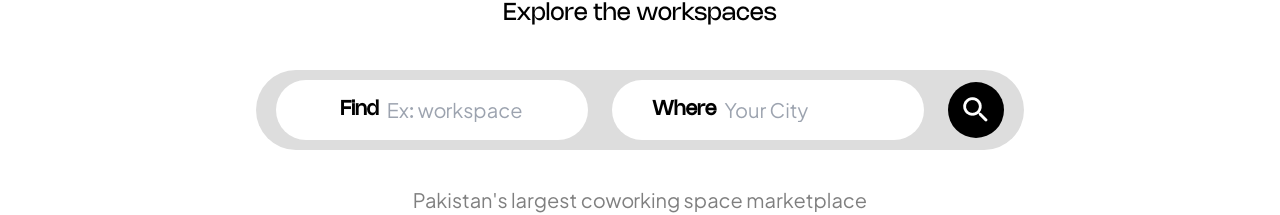
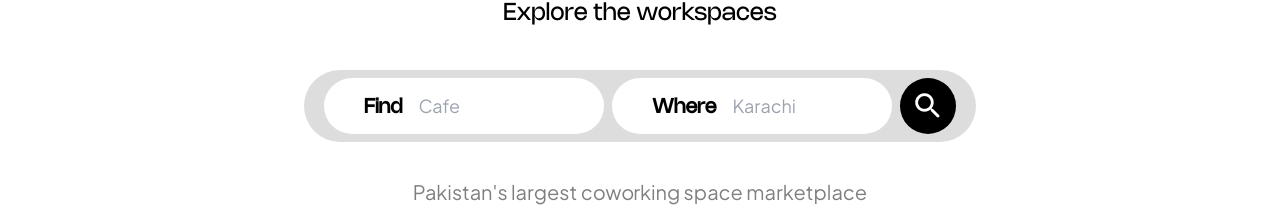
Before and after one commit to RaimaAftab95/outworkx, a React (Vite) app: page / in a window 1280 px wide. Shown: the part 354-569 px from the top of the page. Built offline with nearby package versions, Linux system fonts and the light colour scheme; no server answers.

Commit message:
CU-86epb5r9q Some refactoring

```diff
--- a/src/components/home/hero/SearchBar.jsx
+++ b/src/components/home/hero/SearchBar.jsx
@@ -1,20 +1,20 @@
 export default function SearchBar() {
   return (
-    <div className="mx-auto flex w-full flex-col items-center justify-center gap-6 rounded-full bg-transparent  p-2.5  sm:flex-row sm:bg-gray lg:max-w-3xl">
-      <div className="lg:w-11/24 flex w-full items-center gap-2 rounded-full bg-white px-10 py-4  sm:w-5/12 sm:px-5 md:px-16">
-        <h3 className="text-xl">Find</h3>
+    <div className="mx-auto flex w-full items-center justify-center gap-2 rounded-full py-2 sm:flex-row sm:bg-gray lg:max-w-2xl">
+      <div className="lg:w-11/24 flex w-full items-center gap-2 rounded-full bg-white px-10 py-3 sm:w-5/12 sm:px-5 md:px-10">
+        <h3 className="mt-1 text-xl">Find</h3>
         <input
-          className="w-full text-xl outline-none"
+          className="w-full px-2 text-lg outline-none"
           type="text"
-          placeholder="Ex: workspace"
+          placeholder="Cafe"
         />
       </div>
-      <div className="lg:w-11/24  flex w-full items-center gap-2 rounded-full bg-white px-10 py-4 sm:w-5/12 sm:px-5 md:px-10">
-        <h3 className="text-xl">Where</h3>
+      <div className="lg:w-11/24 flex w-full items-center gap-2 rounded-full bg-white px-10 py-3 sm:w-5/12 sm:px-5 md:px-10">
+        <h3 className="mt-1 text-xl">Where</h3>
         <input
-          className="w-full text-xl outline-none"
+          className="w-full px-2 text-lg outline-none"
           type="text"
-          placeholder="Your City"
+          placeholder="Karachi"
         />
       </div>
       <div className="flex h-14 w-14 cursor-pointer items-center justify-center rounded-full bg-primary transition-all hover:opacity-60">
```
